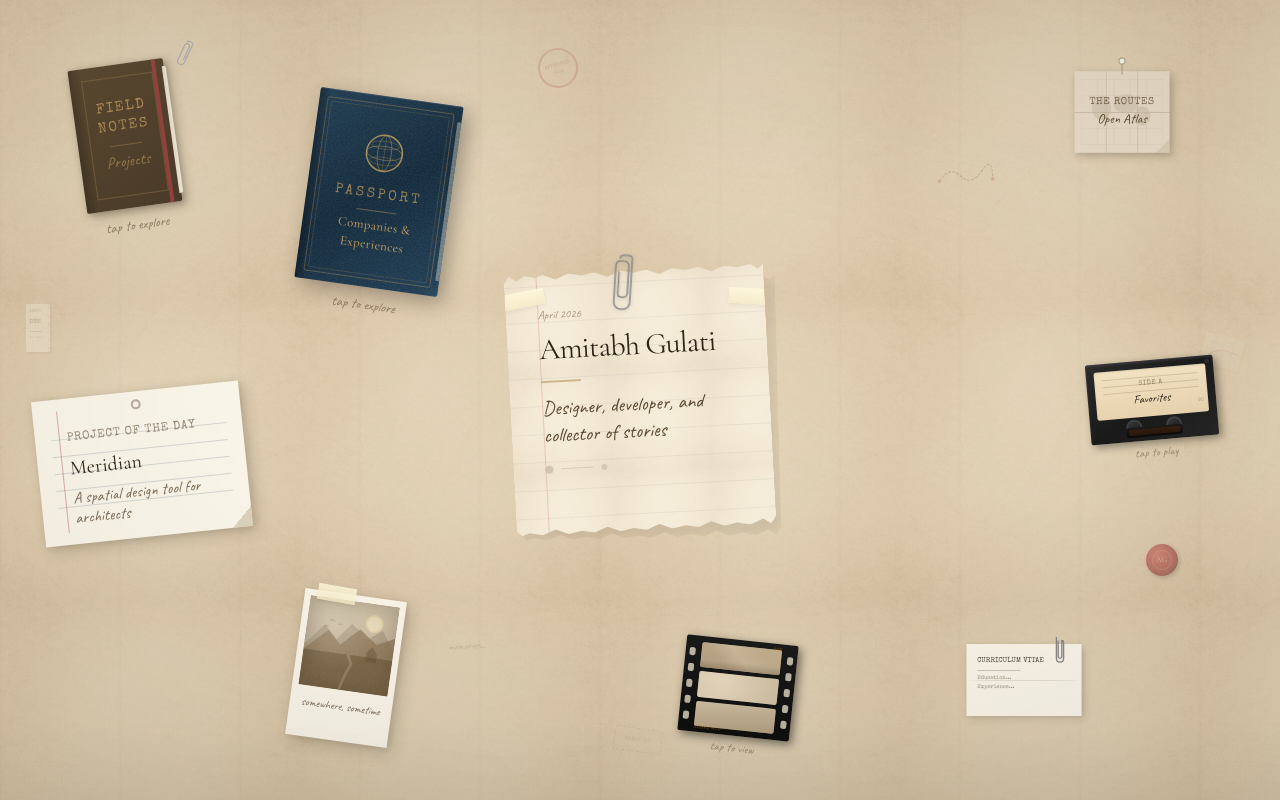
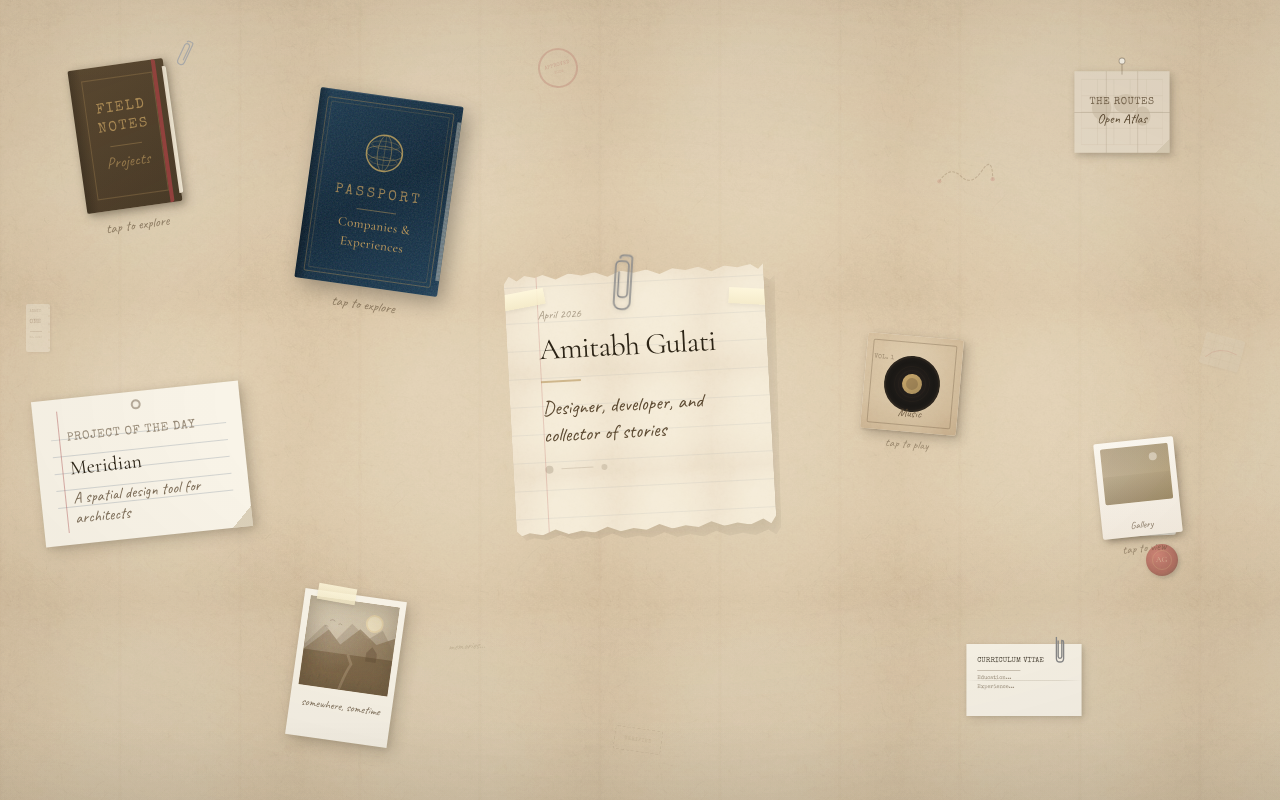
Before and after one commit to amit456218/personal_website_journal, a Next.js app: page / in a window 1280 px wide. Built offline with nearby package versions, Linux system fonts and the light colour scheme.

Commit message:
feat: redesign artifacts and reposition on desk
Update Music artifact to vinyl sleeve and Gallery to polaroid stack;
reposition both on the right side of the desk.

Co-authored-by: Amitabh Gulati <95500890+amit456218@users.noreply.github.com>

```diff
--- a/components/desk.tsx
+++ b/components/desk.tsx
@@ -130,9 +130,9 @@ export function Desk() {
           <ResumeDocument />
         </motion.div>
 
-        {/* RIGHT MIDDLE: Cassette Tape (Music) */}
+        {/* RIGHT SIDE: Vinyl Sleeve (Music) - below name on right */}
         <motion.div
-          className="absolute right-[5%] top-[45%] z-15"
+          className="absolute right-[25%] top-[42%] z-15"
           initial={{ opacity: 0, x: 20 }}
           animate={{ opacity: 1, x: 0 }}
           transition={{ duration: 0.5, delay: 0.4 }}
@@ -140,11 +140,11 @@ export function Desk() {
           <CassetteTape />
         </motion.div>
 
-        {/* BOTTOM CENTER-RIGHT: Film Strip (Gallery) */}
+        {/* RIGHT SIDE LOWER: Polaroid Stack (Gallery) */}
         <motion.div
-          className="absolute right-[38%] bottom-[8%] z-15"
-          initial={{ opacity: 0, y: 20 }}
-          animate={{ opacity: 1, y: 0 }}
+          className="absolute right-[8%] top-[55%] z-15"
+          initial={{ opacity: 0, x: 20 }}
+          animate={{ opacity: 1, x: 0 }}
           transition={{ duration: 0.5, delay: 0.45 }}
         >
           <FilmStrip />
--- a/components/desk/cassette-tape.tsx
+++ b/components/desk/cassette-tape.tsx
@@ -8,84 +8,62 @@ export function CassetteTape() {
     <Link href="/music" className="block">
       <motion.div
         className="relative cursor-pointer group"
-        initial={{ opacity: 0, rotate: -8 }}
-        animate={{ opacity: 1, rotate: -5 }}
+        initial={{ opacity: 0, rotate: 8 }}
+        animate={{ opacity: 1, rotate: 5 }}
         transition={{ duration: 0.6, delay: 0.4 }}
         whileHover={{
           scale: 1.05,
-          rotate: -2,
+          rotate: 2,
           transition: { duration: 0.2 }
         }}
       >
-        {/* Cassette body */}
+        {/* Vinyl sleeve / Hotel lounge setlist card */}
         <div
-          className="relative w-32 h-20 rounded-sm overflow-hidden"
+          className="relative w-24 h-24 rounded-sm overflow-hidden"
           style={{
-            background: "linear-gradient(145deg, #2c2c2c 0%, #1a1a1a 50%, #252525 100%)",
-            boxShadow: "3px 3px 8px rgba(0,0,0,0.4), inset 1px 1px 2px rgba(255,255,255,0.05)"
+            background: "linear-gradient(145deg, #e8dcc8 0%, #d8c8b0 100%)",
+            boxShadow: "4px 4px 12px rgba(44, 36, 22, 0.25), 1px 1px 3px rgba(44, 36, 22, 0.15)"
           }}
         >
-          {/* Top edge detail */}
-          <div className="absolute top-0 left-0 right-0 h-1 bg-gradient-to-b from-zinc-600/30 to-transparent" />
+          {/* Paper texture */}
+          <div
+            className="absolute inset-0 opacity-40"
+            style={{
+              backgroundImage: "url('/textures/paper-texture.jpg')",
+              backgroundSize: "200px",
+              mixBlendMode: "multiply"
+            }}
+          />
 
-          {/* Label area */}
+          {/* Decorative border */}
+          <div className="absolute inset-1.5 border border-sepia/30 rounded-sm" />
+
+          {/* Inner vinyl circle hint */}
           <div
-            className="absolute top-2 left-2 right-2 bottom-6 rounded-sm"
-            style={{
-              background: "linear-gradient(180deg, #f4e4c4 0%, #e8d4b0 100%)",
-              boxShadow: "inset 0 1px 2px rgba(0,0,0,0.1)"
-            }}
+            className="absolute top-1/2 left-1/2 -translate-x-1/2 -translate-y-1/2 w-14 h-14 rounded-full border-2 border-sepia/20"
+            style={{ background: "radial-gradient(circle, #2c2420 0%, #1a1815 60%, #2c2420 100%)" }}
           >
-            {/* Label lines */}
-            <div className="absolute top-2 left-2 right-2 space-y-1.5">
-              <div className="h-px bg-sepia/20" />
-              <div className="h-px bg-sepia/20" />
-              <div className="h-px bg-sepia/20" />
+            {/* Label center */}
+            <div
+              className="absolute top-1/2 left-1/2 -translate-x-1/2 -translate-y-1/2 w-5 h-5 rounded-full"
+              style={{ background: "linear-gradient(135deg, #c9a86c 0%, #a68c5b 100%)" }}
+            >
+              <div className="absolute inset-1 rounded-full bg-sepia/30" />
             </div>
-
-            {/* Label text */}
-            <div className="absolute inset-0 flex flex-col items-center justify-center">
-              <span className="font-typewriter text-[7px] text-sepia/60 tracking-wider uppercase">
-                Side A
-              </span>
-              <span className="font-handwriting text-xs text-ink mt-0.5">
-                Favorites
-              </span>
-            </div>
-
-            {/* Corner decoration */}
-            <div className="absolute bottom-1 right-1">
-              <span className="font-typewriter text-[5px] text-sepia/40">90</span>
-            </div>
+            {/* Grooves hint */}
+            <div className="absolute inset-2 rounded-full border border-sepia/10" />
+            <div className="absolute inset-3 rounded-full border border-sepia/10" />
           </div>
 
-          {/* Tape reels */}
-          <div className="absolute bottom-1.5 left-0 right-0 flex justify-center gap-6">
-            <div
-              className="w-4 h-4 rounded-full border-2 border-zinc-700"
-              style={{ background: "linear-gradient(135deg, #3a3a3a 0%, #1a1a1a 100%)" }}
-            >
-              <div className="w-1.5 h-1.5 rounded-full bg-zinc-800 mx-auto mt-1" />
-            </div>
-            <div
-              className="w-4 h-4 rounded-full border-2 border-zinc-700"
-              style={{ background: "linear-gradient(135deg, #3a3a3a 0%, #1a1a1a 100%)" }}
-            >
-              <div className="w-1.5 h-1.5 rounded-full bg-zinc-800 mx-auto mt-1" />
-            </div>
+          {/* Corner text */}
+          <div className="absolute top-2 left-2">
+            <span className="font-typewriter text-[6px] text-sepia/50 tracking-wider">VOL. 1</span>
           </div>
 
-          {/* Tape window */}
-          <div
-            className="absolute bottom-1 left-1/2 -translate-x-1/2 w-14 h-2.5 rounded-sm"
-            style={{ background: "linear-gradient(180deg, #1a1a1a 0%, #0a0a0a 100%)" }}
-          >
-            <div className="absolute inset-0.5 rounded-sm bg-gradient-to-r from-amber-900/30 via-amber-800/20 to-amber-900/30" />
+          {/* Title */}
+          <div className="absolute bottom-2 left-0 right-0 text-center">
+            <span className="font-handwriting text-xs text-sepia/80">Music</span>
           </div>
-
-          {/* Screw holes */}
-          <div className="absolute top-1 left-1 w-1 h-1 rounded-full bg-zinc-800 border border-zinc-600/30" />
-          <div className="absolute top-1 right-1 w-1 h-1 rounded-full bg-zinc-800 border border-zinc-600/30" />
         </div>
 
         {/* Tap to explore */}
--- a/components/desk/film-strip.tsx
+++ b/components/desk/film-strip.tsx
@@ -8,80 +8,63 @@ export function FilmStrip() {
     <Link href="/gallery" className="block">
       <motion.div
         className="relative cursor-pointer group"
-        initial={{ opacity: 0, rotate: 10 }}
-        animate={{ opacity: 1, rotate: 6 }}
+        initial={{ opacity: 0, rotate: -10 }}
+        animate={{ opacity: 1, rotate: -6 }}
         transition={{ duration: 0.6, delay: 0.45 }}
         whileHover={{
           scale: 1.05,
-          rotate: 3,
+          rotate: -3,
           transition: { duration: 0.2 }
         }}
       >
-        {/* Film strip body */}
-        <div
-          className="relative w-28 h-24 rounded-sm overflow-hidden"
-          style={{
-            background: "linear-gradient(180deg, #1a1a1a 0%, #0d0d0d 100%)",
-            boxShadow: "3px 3px 10px rgba(0,0,0,0.5)"
-          }}
-        >
-          {/* Sprocket holes - left */}
-          <div className="absolute left-1 top-0 bottom-0 flex flex-col justify-around py-2">
-            {[...Array(5)].map((_, i) => (
-              <div key={i} className="w-1.5 h-2 rounded-sm bg-paper-dark/80" />
-            ))}
-          </div>
+        {/* Stacked polaroids effect */}
+        <div className="relative w-20 h-24">
+          {/* Bottom polaroid (peeking) */}
+          <div
+            className="absolute bottom-0 left-1 w-18 h-22 rounded-sm"
+            style={{
+              background: "#f8f4e8",
+              transform: "rotate(4deg)",
+              boxShadow: "2px 2px 6px rgba(44, 36, 22, 0.2)"
+            }}
+          />
 
-          {/* Sprocket holes - right */}
-          <div className="absolute right-1 top-0 bottom-0 flex flex-col justify-around py-2">
-            {[...Array(5)].map((_, i) => (
-              <div key={i} className="w-1.5 h-2 rounded-sm bg-paper-dark/80" />
-            ))}
-          </div>
+          {/* Middle polaroid (peeking) */}
+          <div
+            className="absolute bottom-0.5 left-0.5 w-18 h-22 rounded-sm"
+            style={{
+              background: "#faf6ec",
+              transform: "rotate(-2deg)",
+              boxShadow: "2px 2px 6px rgba(44, 36, 22, 0.2)"
+            }}
+          />
 
-          {/* Photo frames */}
-          <div className="absolute inset-x-4 inset-y-1.5 flex flex-col gap-1">
-            {/* Frame 1 */}
+          {/* Top polaroid (main) */}
+          <div
+            className="absolute inset-0 rounded-sm overflow-hidden"
+            style={{
+              background: "linear-gradient(180deg, #fcf8f0 0%, #f4ece0 100%)",
+              boxShadow: "3px 3px 10px rgba(44, 36, 22, 0.25)"
+            }}
+          >
+            {/* Photo area */}
             <div
-              className="flex-1 rounded-sm relative overflow-hidden"
-              style={{ background: "linear-gradient(135deg, #d4c4a8 0%, #c8b89c 100%)" }}
+              className="absolute top-1.5 left-1.5 right-1.5 h-14 rounded-sm overflow-hidden"
+              style={{ background: "linear-gradient(135deg, #d4c4a8 0%, #c8b898 50%, #bca880 100%)" }}
             >
-              <div className="absolute inset-0 opacity-60" style={{
-                background: "linear-gradient(45deg, #a89070 25%, #c4b090 50%, #b8a480 75%)"
-              }} />
-              {/* Mini landscape hint */}
-              <div className="absolute bottom-0 left-0 right-0 h-1/3 bg-gradient-to-t from-sepia/30 to-transparent" />
+              {/* Sepia photo hint - simple landscape */}
+              <div className="absolute inset-0">
+                <div className="absolute top-0 left-0 right-0 h-1/2 bg-gradient-to-b from-sepia/20 to-sepia/10" />
+                <div className="absolute bottom-0 left-0 right-0 h-1/2 bg-gradient-to-t from-sepia/30 to-sepia/15" />
+                {/* Sun/moon hint */}
+                <div className="absolute top-2 right-3 w-2 h-2 rounded-full bg-paper-light/50" />
+              </div>
             </div>
 
-            {/* Frame 2 */}
-            <div
-              className="flex-1 rounded-sm relative overflow-hidden"
-              style={{ background: "linear-gradient(135deg, #e0d0b8 0%, #d4c4a8 100%)" }}
-            >
-              <div className="absolute inset-0 opacity-50" style={{
-                background: "radial-gradient(circle at 30% 40%, #f0e0c8 0%, #c8b89c 100%)"
-              }} />
+            {/* White border bottom with text */}
+            <div className="absolute bottom-0 left-0 right-0 h-6 flex items-center justify-center">
+              <span className="font-handwriting text-[10px] text-sepia/70">Gallery</span>
             </div>
-
-            {/* Frame 3 */}
-            <div
-              className="flex-1 rounded-sm relative overflow-hidden"
-              style={{ background: "linear-gradient(135deg, #c8b89c 0%, #b8a88c 100%)" }}
-            >
-              <div className="absolute inset-0 opacity-40" style={{
-                background: "linear-gradient(180deg, #d4c4a8 0%, #a89070 100%)"
-              }} />
-            </div>
-          </div>
-
-          {/* Film edge text */}
-          <div className="absolute bottom-0.5 left-4 font-typewriter text-[5px] text-amber-500/40 tracking-wider">
-            KODAK 400
-          </div>
-
-          {/* Frame numbers */}
-          <div className="absolute top-0.5 right-4 font-typewriter text-[5px] text-amber-500/40">
-            24A
           </div>
         </div>
 
```
